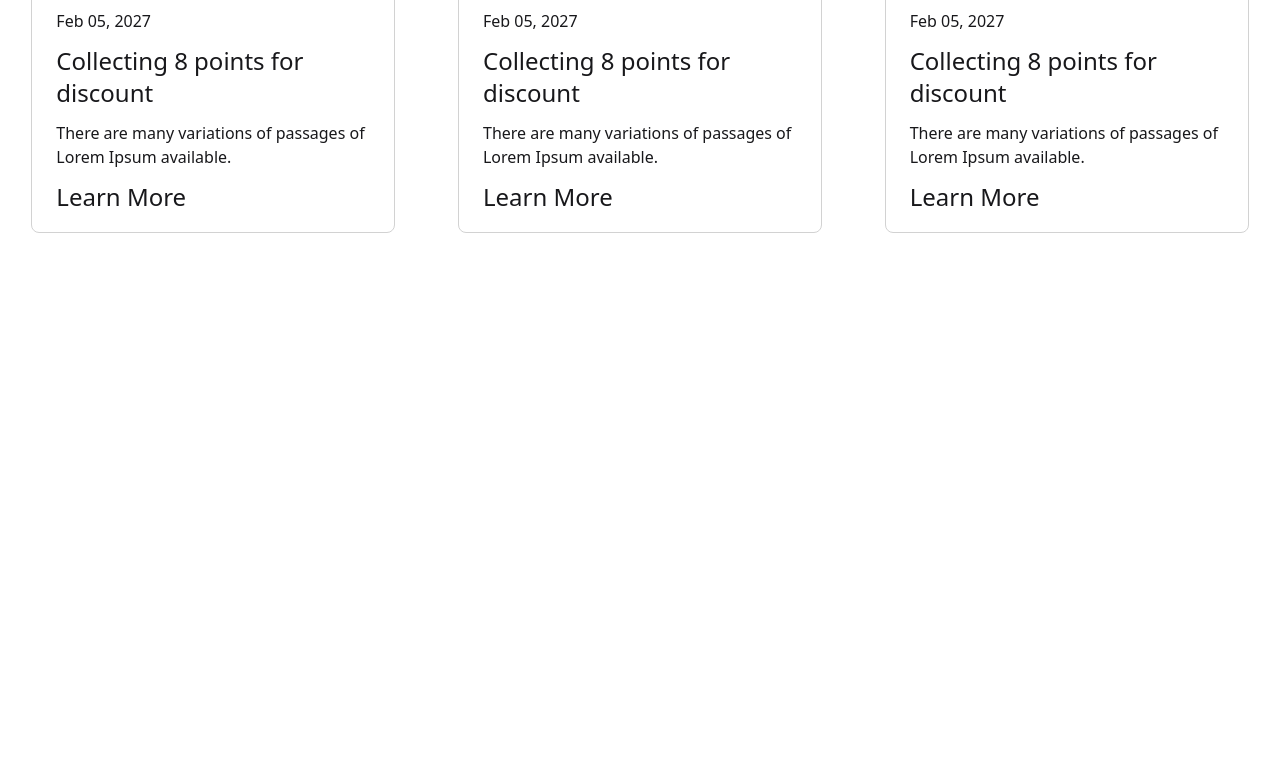
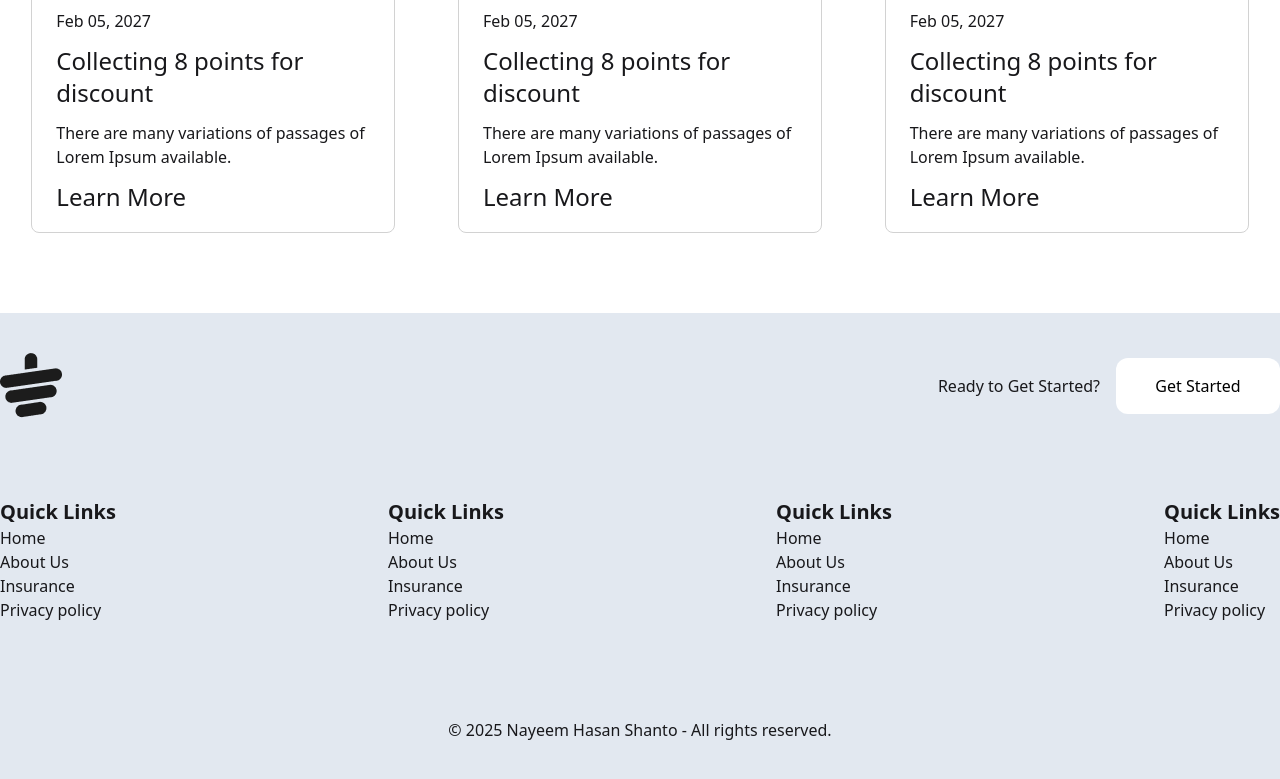
Before and after one commit to Nayeem-shanto/tea-house-project, a plain HTML site: page index.html in a window 1280 px wide. Shown: the part 2901-3680 px from the top of the page. Before the commit the page ends 3134 px from the top, so only its background shows below. Drawn offline with nearby package versions, Linux system fonts and the light colour scheme.

Commit message:
footer added

```diff
--- a/index.html
+++ b/index.html
@@ -231,6 +231,51 @@
        </section>
     </main>
     <!-- Footer Part -->
-    <footer></footer>
+     <!-- bg-gradient-to-r from-[#FF8938] to-[#FF0000] opacity-10 -->
+    <footer class="h-[746px] w-full bg-slate-200 mt-20">
+      <section class="footer-content container mx-auto">
+        <div class="flex justify-between items-center pt-10">
+          <img src="./images/cup.png" alt="">
+          <div class="flex justify-between items-center gap-4">
+            <p>Ready to Get Started?</p>
+            <button class="text-[black] w-[164px] h-[56px] bg-white rounded-xl">Get Started</button>
+          </div>
+        </div>
+        <div class="footer-link pt-20 flex justify-between">
+          <div>
+            <p class="text-xl font-semibold">Quick Links</p>
+            <p>Home</p>
+            <p>About Us</p>
+            <p>Insurance</p>
+            <p>Privacy policy</p>
+          </div>
+          <div>
+            <p class="text-xl font-semibold">Quick Links</p>
+            <p>Home</p>
+            <p>About Us</p>
+            <p>Insurance</p>
+            <p>Privacy policy</p>
+          </div>
+          <div>
+            <p class="text-xl font-semibold">Quick Links</p>
+            <p>Home</p>
+            <p>About Us</p>
+            <p>Insurance</p>
+            <p>Privacy policy</p>
+          </div>
+          <div>
+            <p class="text-xl font-semibold">Quick Links</p>
+            <p>Home</p>
+            <p>About Us</p>
+            <p>Insurance</p>
+            <p>Privacy policy</p>
+          </div>
+          </div>
+
+      </section>
+
+      <p class="text-center mt-24">© 2025 Nayeem Hasan Shanto
+         - All rights reserved.</p>
+    </footer>
   </body>
 </html>
```
